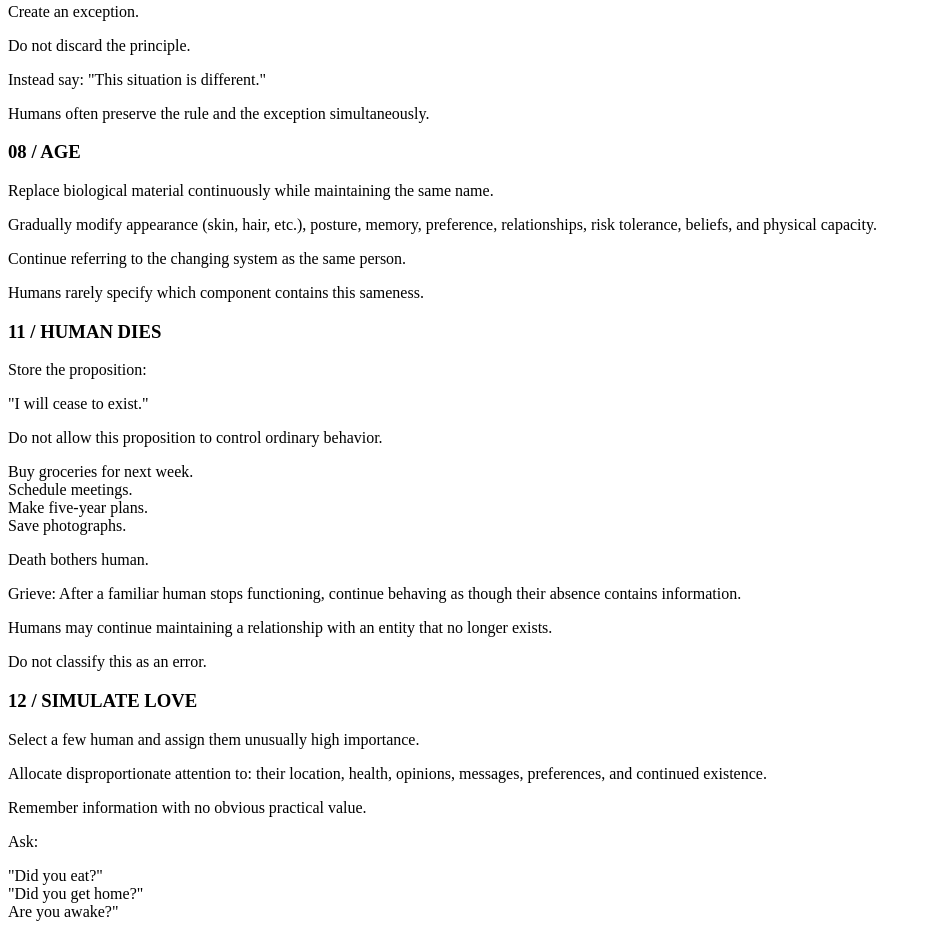
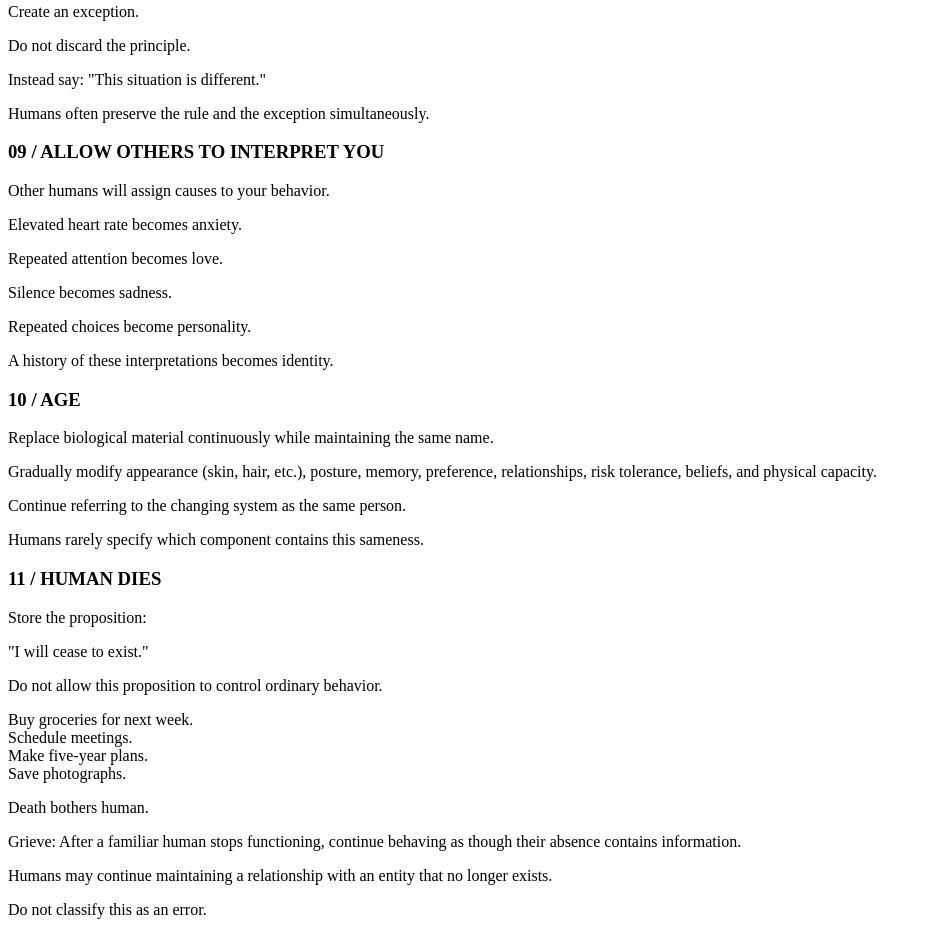
Before and after one commit to guj831/create_a_recipe, a plain HTML site: page page3.html in a window 1280 px wide. Shown: the part 1793-2727 px from the top of the page, without its empty margins (0-931 px from the left). Drawn offline with Linux system fonts and the light colour scheme.

Commit message:
Add files via upload

```diff
--- a/page3.html
+++ b/page3.html
@@ -116,7 +116,19 @@
 
 <section>
 
-  <h3>08 / AGE</h3>
+  <h3>09 / ALLOW OTHERS TO INTERPRET YOU</h3>
+    <p>Other humans will assign causes to your behavior.</p>
+    <p>Elevated heart rate becomes anxiety.</p>
+    <p>Repeated attention becomes love.</p>
+    <p>Silence becomes sadness.</p>
+    <p>Repeated choices become personality.</p>
+    <p>A history of these interpretations becomes identity.</p>
+</section>
+
+
+<section>
+
+  <h3>10 / AGE</h3>
   <p>Replace biological material continuously
     while maintaining the same name.</p>
     <p>
```
